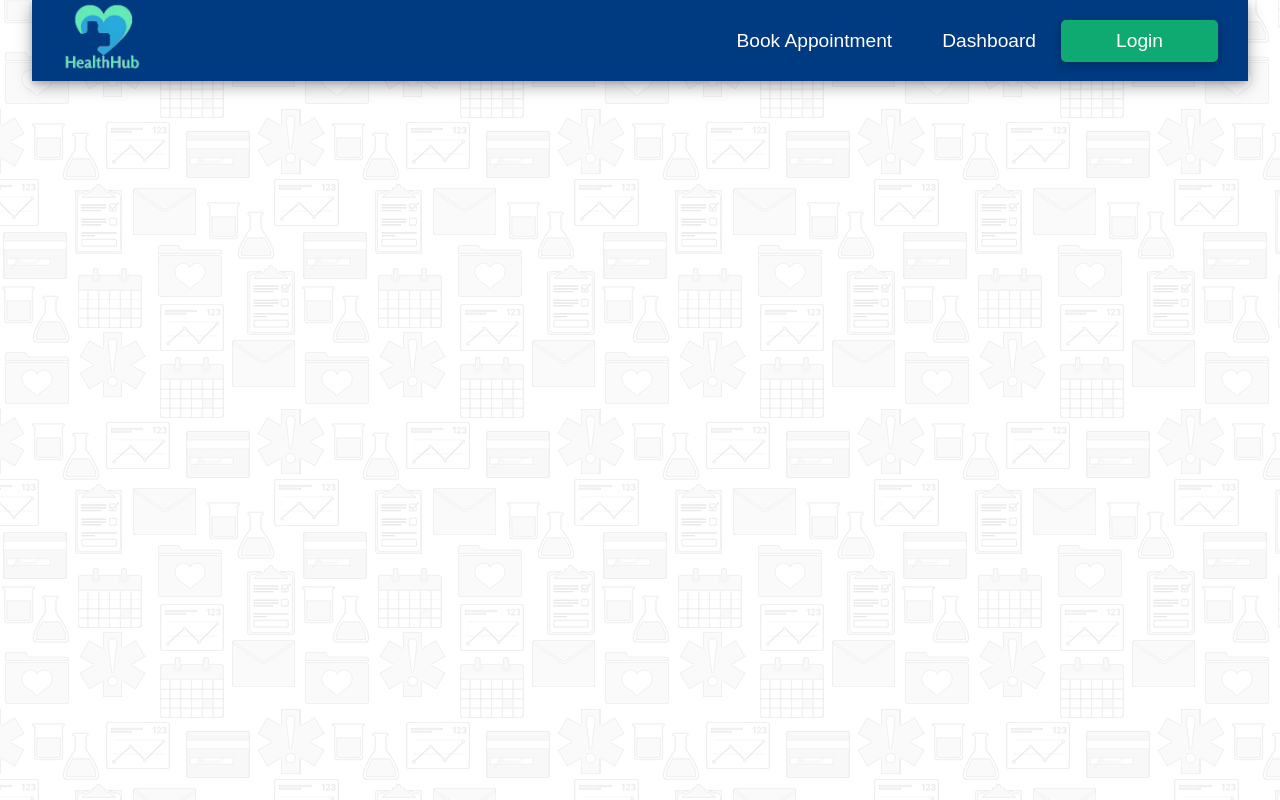
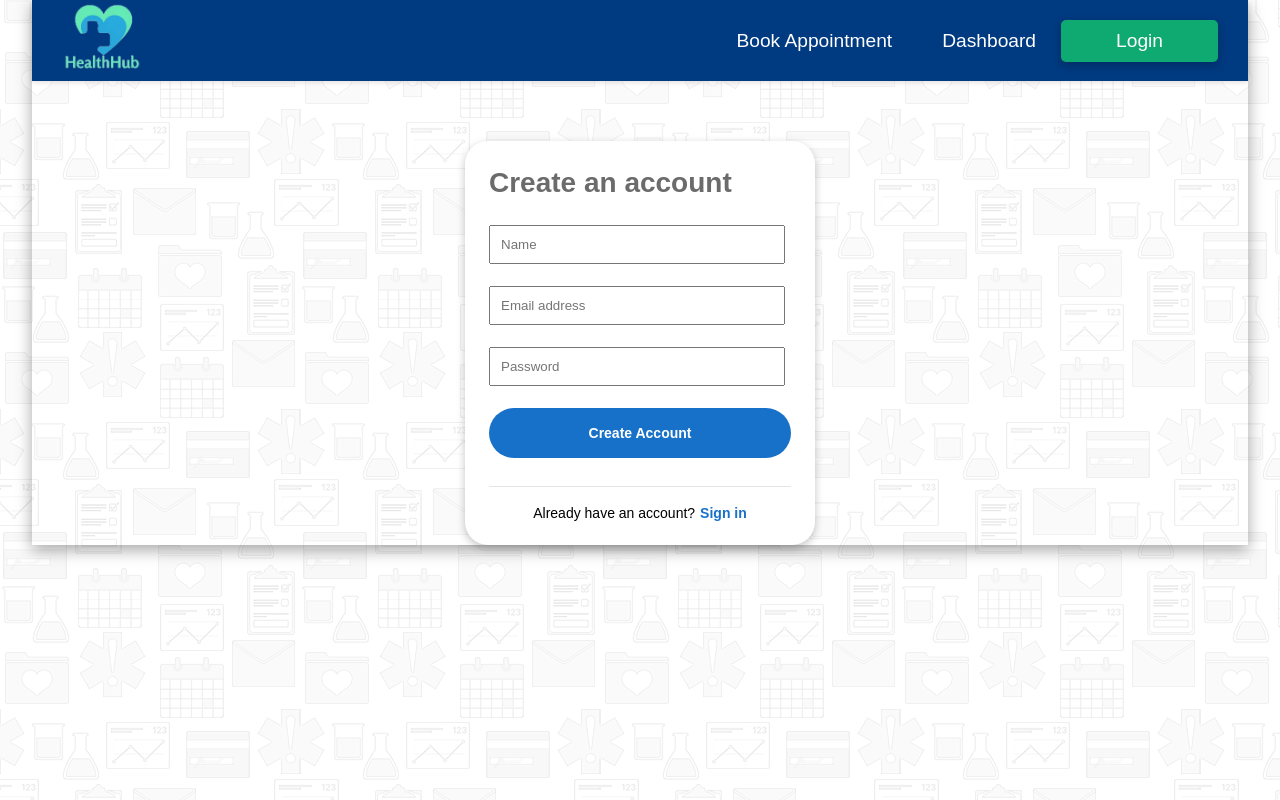
Before and after one commit to CodingRun15/HealthHub, a React (Vite) app in the folder Frontend/HealthHubApp/: page /signup in a window 1280 px wide. Built offline with nearby package versions, Linux system fonts and the light colour scheme.

Commit message:
update signup route from branch

```diff
--- a/Frontend/HealthHubApp/src/routes/AllRoutes.jsx
+++ b/Frontend/HealthHubApp/src/routes/AllRoutes.jsx
@@ -3,6 +3,7 @@
 import { Login } from "../pages/Login";
 import { HomePage } from "../pages/HomePage";
 import { Dashboard } from "../pages/Dashboard";
+import { Signup } from "../pages/Signup";
 
 const AllRoutes = () => {
     return (
@@ -11,6 +12,7 @@
             <Route path="/appointments" element={<BookAppointment />} />
             <Route path="/dashboard" element={<Dashboard />} />
             <Route path="/login" element={<Login />} />
+            <Route path="/signup" element={<Signup />} />
         </Routes>
     );
 };
```
